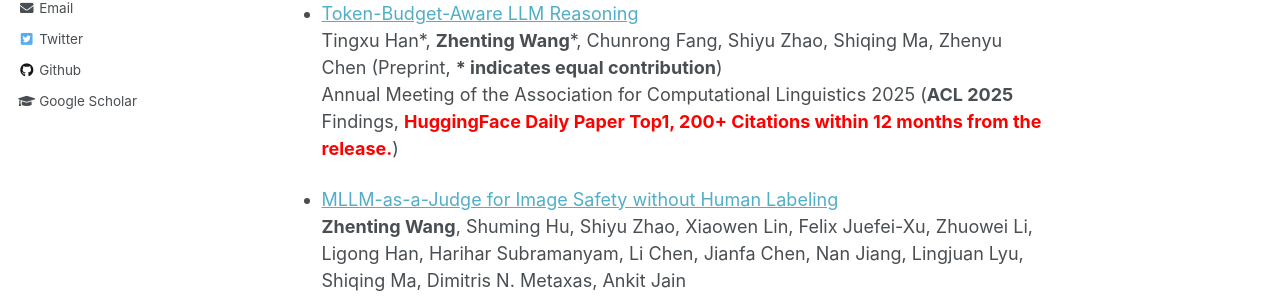
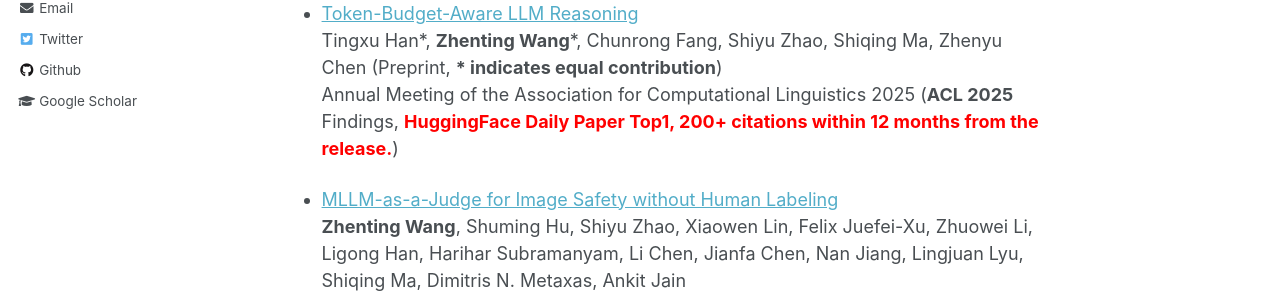
Before and after one commit to ZhentingWang/zhentingwang.github.io, a Jekyll site: the page built from _pages/about.md, in a window 1280 px wide and 900 px high, scrolled down 1214 px. Shown: the part 149-447 px from the top of the window. Built offline with Jekyll 4.4.1, drawn with Linux system fonts in a browser that asks for light colours.

Commit message:
Update about.md

```diff
--- a/_pages/about.md
+++ b/_pages/about.md
@@ -88,7 +88,7 @@ ICLR 2026 Workshop on Navigating and Addressing Data Problems for Foundation Mod
 
 * [Token-Budget-Aware LLM Reasoning](https://arxiv.org/pdf/2412.18547)
 Tingxu Han\*, **Zhenting Wang**\*, Chunrong Fang, Shiyu Zhao, Shiqing Ma, Zhenyu Chen (Preprint, **\* indicates equal contribution**)
-Annual Meeting of the Association for Computational Linguistics 2025 (**ACL 2025** Findings, **<font color=red>HuggingFace Daily Paper Top1, 200+ Citations within 12 months from the release.</font>**)
+Annual Meeting of the Association for Computational Linguistics 2025 (**ACL 2025** Findings, **<font color=red>HuggingFace Daily Paper Top1, 200+ citations within 12 months from the release.</font>**)
 
 * [MLLM-as-a-Judge for Image Safety without Human Labeling](https://arxiv.org/pdf/2501.00192)
 **Zhenting Wang**, Shuming Hu, Shiyu Zhao, Xiaowen Lin, Felix Juefei-Xu, Zhuowei Li, Ligong Han, Harihar Subramanyam, Li Chen, Jianfa Chen, Nan Jiang, Lingjuan Lyu, Shiqing Ma, Dimitris N. Metaxas, Ankit Jain
```
